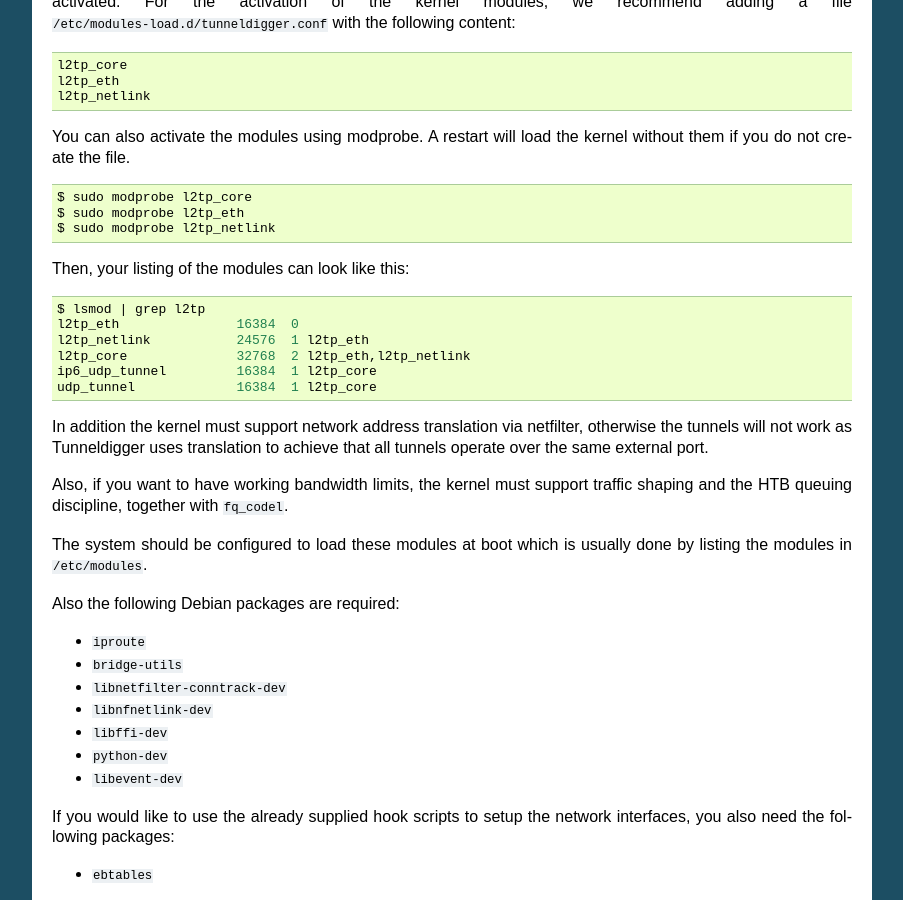
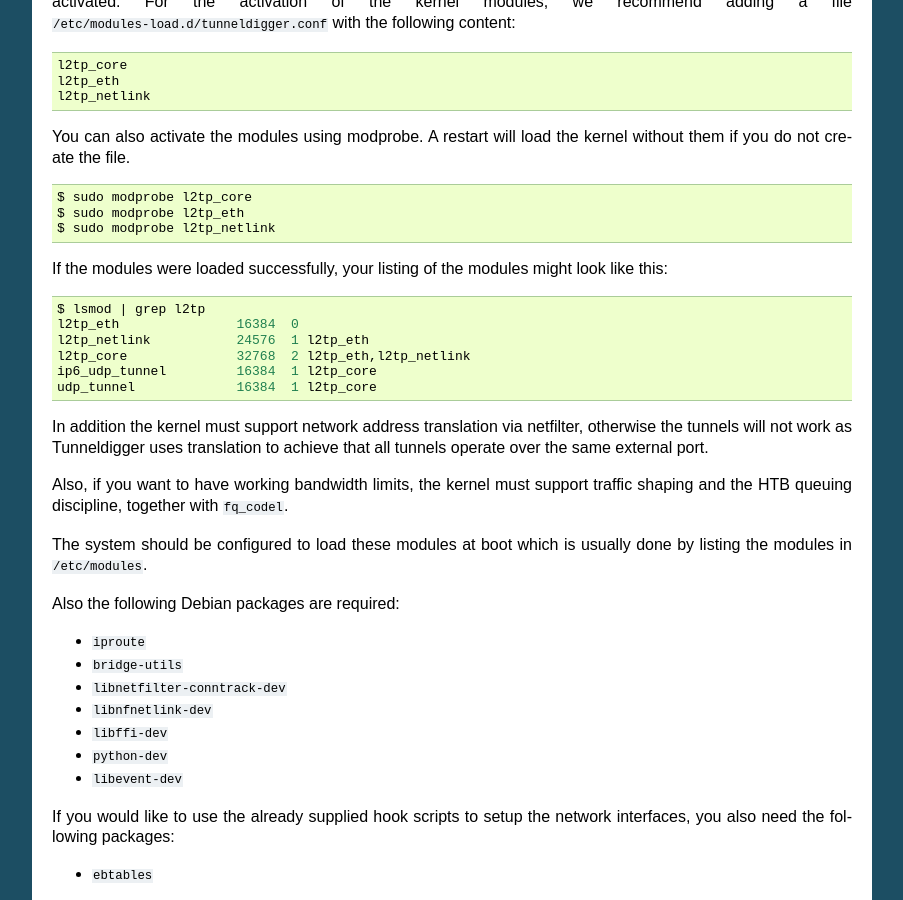
Before and after one commit to wlanslovenija/tunneldigger, a Sphinx documentation site: the page built from docs/server.rst, in a window 1280 px wide and 900 px high, scrolled down 1013 px. Shown: the whole window, without its empty margins (198-1101 px from the left). Built offline with Sphinx 7.4.7, drawn with Linux system fonts in a browser that asks for light colours.

Commit message:
clarify when the listing of the modules looks like the example
Co-Authored-By: Ralf Jung <post@ralfj.de>

```diff
--- a/docs/server.rst
+++ b/docs/server.rst
@@ -73,7 +73,7 @@ A restart will load the kernel without them if you do not create the file.
     $ sudo modprobe l2tp_eth
     $ sudo modprobe l2tp_netlink
 
-Then, your listing of the modules can look like this:
+If the modules were loaded successfully, your listing of the modules might look like this:
 
 .. code:: shell
 
```
